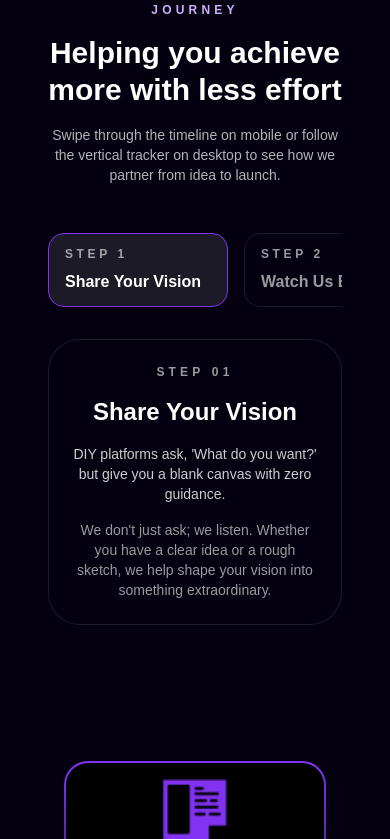
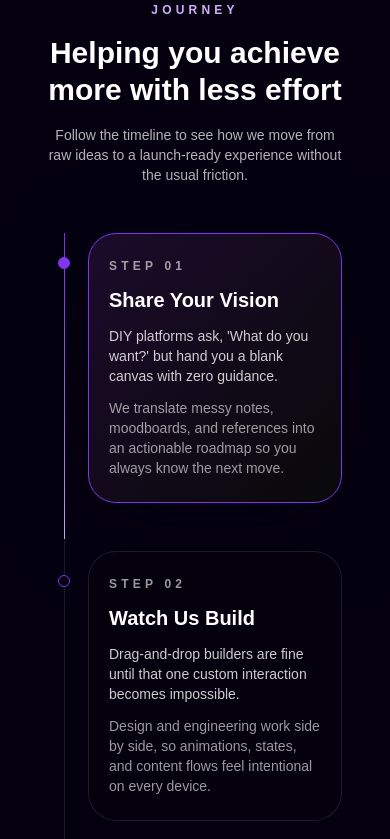
Before and after one commit to codezelat/byow-static-site, a Next.js app: page / in a window 390 px wide. Shown: the part 3665-4504 px from the top of the page. Built offline with nearby package versions, Linux system fonts and the light colour scheme.

Commit message:
Refactor StepsBar and OurChallengesPage components for improved layout and user experience

```diff
--- a/app/components/StepsBar.tsx
+++ b/app/components/StepsBar.tsx
@@ -1,44 +1,83 @@
 "use client";
 
 import type { NextPage } from "next";
-import { useState } from "react";
+import { useEffect, useRef, useState } from "react";
 
-const steps = [
+type Step = {
+  title: string;
+  description: string;
+  detail: string;
+};
+
+const steps: Step[] = [
   {
     title: "Share Your Vision",
     description:
-      "DIY platforms ask, 'What do you want?' but give you a blank canvas with zero guidance.",
+      "DIY platforms ask, 'What do you want?' but hand you a blank canvas with zero guidance.",
     detail:
-      "We don't just ask; we listen. Whether you have a clear idea or a rough sketch, we help shape your vision into something extraordinary.",
+      "We translate messy notes, moodboards, and references into an actionable roadmap so you always know the next move.",
   },
   {
     title: "Watch Us Build",
     description:
-      "Drag-and-drop builders are fine... until that custom feature you need is impossible.",
+      "Drag-and-drop builders are fine until that one custom interaction becomes impossible.",
     detail:
-      "Our product squad designs and engineers together, so even the 'one-off' interactions feel seamless across every breakpoint.",
+      "Design and engineering work side by side, so animations, states, and content flows feel intentional on every device.",
   },
   {
     title: "Review & Perfect",
     description:
       "DIY tools make you tweak endlessly, but they never quite feel right.",
     detail:
-      "We loop you in with review-ready previews and iterate fast so your site looks and feels exactly how you pictured it.",
+      "We ship review links, gather feedback quickly, and iterate until the experience feels unmistakably yours.",
   },
   {
     title: "Launch & Thrive",
     description:
-      "With DIY platforms, launching is step one—then you're stuck with performance and SEO issues.",
+      "With DIY platforms, launch day is only the beginning of performance and SEO headaches.",
     detail:
-      "We deliver optimized, future-proof builds with training included so you can sustain the momentum long after launch.",
+      "We optimize, document, and train your team so post-launch feels calm—and the site stays fast and future-proof.",
   },
 ];
 
 const StepsBar: NextPage = () => {
   const [activeStep, setActiveStep] = useState(0);
+  const stepRefs = useRef<(HTMLDivElement | null)[]>([]);
+
+  useEffect(() => {
+    if (typeof window === "undefined") return;
+
+    const observer = new IntersectionObserver(
+      (entries) => {
+        entries.forEach((entry) => {
+          if (entry.isIntersecting) {
+            const indexAttr = entry.target.getAttribute("data-step-index");
+            const index = Number(indexAttr);
+            if (!Number.isNaN(index)) {
+              setActiveStep((prev) => (prev === index ? prev : index));
+            }
+          }
+        });
+      },
+      {
+        rootMargin: "-20% 0px -35% 0px",
+        threshold: 0.35,
+      }
+    );
+
+    stepRefs.current.forEach((node) => {
+      if (node) observer.observe(node);
+    });
+
+    return () => observer.disconnect();
+  }, []);
+
+  const registerRef = (el: HTMLDivElement | null, index: number) => {
+    stepRefs.current[index] = el;
+  };
 
   return (
-    <section className="px-4 pt-16 pb-10 xs:px-6 sm:px-8 md:pt-24 md:pb-20">
+    <section className="px-4 pt-16 pb-12 xs:px-6 sm:px-8 md:pt-24 md:pb-20">
       <div className="mx-auto max-w-5xl">
         <div className="text-center">
           <p className="text-xs font-semibold uppercase tracking-[0.35em] text-[#CEB0FA]">
@@ -48,79 +87,61 @@ const StepsBar: NextPage = () => {
             Helping you achieve more with less effort
           </h2>
           <p className="mt-4 text-sm text-white/70 sm:text-base">
-            Swipe through the timeline on mobile or follow the vertical tracker on desktop to see how we partner from idea to launch.
+            Follow the timeline to see how we move from raw ideas to a launch-ready experience without the usual friction.
           </p>
         </div>
 
-        <div className="mt-12 flex flex-col gap-10 lg:flex-row lg:items-start">
-          {/* Desktop vertical tracker */}
-          <div className="hidden lg:flex lg:w-1/4 lg:flex-col lg:items-center">
-            <div className="relative w-px flex-1 bg-white/20">
-              <div
-                className="absolute w-1 bg-gradient-to-b from-[#8133F1] to-[#CEB0FA] rounded-full"
-                style={{ height: `${((activeStep + 1) / steps.length) * 100}%` }}
-              />
-            </div>
-            <div className="mt-6 space-y-3">
-              {steps.map((step, index) => (
-                <button
-                  key={step.title}
-                  onClick={() => setActiveStep(index)}
-                  className={`flex items-center gap-3 text-left text-sm font-semibold uppercase tracking-[0.25em] transition ${
-                    activeStep === index
-                      ? "text-white"
-                      : "text-white/40 hover:text-white/70"
-                  }`}
-                >
-                  <span
-                    className={`flex h-10 w-10 items-center justify-center rounded-full border text-base ${
-                      activeStep === index
-                        ? "border-[#8133F1] bg-[#8133F1]/20"
-                        : "border-white/20"
-                    }`}
+        <div className="mt-12">
+          <div className="relative">
+            <div className="hidden lg:block absolute left-1/2 top-0 bottom-0 w-px -translate-x-1/2 bg-white/10" />
+            <div
+              className="hidden lg:block absolute left-1/2 top-0 w-px -translate-x-1/2 bg-gradient-to-b from-[#8133F1] to-[#CEB0FA] transition-all duration-500"
+              style={{ height: `${((activeStep + 1) / steps.length) * 100}%` }}
+            />
+            <div className="absolute left-4 top-0 bottom-0 w-px bg-white/10 lg:hidden" />
+            <div
+              className="absolute left-4 top-0 w-px bg-gradient-to-b from-[#8133F1] to-[#CEB0FA] transition-all duration-500 lg:hidden"
+              style={{ height: `${((activeStep + 1) / steps.length) * 100}%` }}
+            />
+
+            <div className="space-y-12">
+              {steps.map((step, index) => {
+                const align = index % 2 === 0 ? "left" : "right";
+                const isActive = activeStep === index;
+
+                return (
+                  <div
+                    key={step.title}
+                    className="grid gap-6 lg:grid-cols-[minmax(0,1fr)_120px_minmax(0,1fr)] lg:items-start"
                   >
-                    {String(index + 1).padStart(2, "0")}
-                  </span>
-                  {step.title}
-                </button>
-              ))}
-            </div>
-          </div>
-
-          {/* Content cards */}
-          <div className="flex-1">
-            <div className="flex gap-4 overflow-x-auto lg:hidden">
-              {steps.map((step, index) => (
-                <button
-                  key={step.title}
-                  onClick={() => setActiveStep(index)}
-                  className={`min-w-[180px] rounded-2xl border px-4 py-3 text-left text-sm font-semibold transition ${
-                    activeStep === index
-                      ? "border-[#8133F1] bg-white/10 text-white"
-                      : "border-white/10 text-white/60"
-                  }`}
-                >
-                  <p className="text-xs uppercase tracking-[0.3em] text-white/60">
-                    Step {index + 1}
-                  </p>
-                  <p className="mt-2 text-base">{step.title}</p>
-                </button>
-              ))}
-            </div>
-
-            <div className="mt-8 rounded-[32px] border border-white/10 bg-[#05010F]/80 p-6 sm:p-8">
-              <p className="text-xs font-semibold uppercase tracking-[0.35em] text-white/60">
-                Step {String(activeStep + 1).padStart(2, "0")}
-              </p>
-              <h3 className="mt-4 text-2xl font-semibold text-white">
-                {steps[activeStep].title}
-              </h3>
-              <p className="mt-4 text-sm text-white/80 sm:text-base">
-                {steps[activeStep].description}
-              </p>
-              <p className="mt-4 text-sm text-white/60 sm:text-base">
-                {steps[activeStep].detail}
-              </p>
+                    {align === "left" ? (
+                      <>
+                        <StepCard
+                          step={step}
+                          index={index}
+                          align={align}
+                          isActive={isActive}
+                          registerRef={registerRef}
+                        />
+                        <DesktopNumber index={index} isActive={isActive} />
+                        <div className="hidden lg:block" />
+                      </>
+                    ) : (
+                      <>
+                        <div className="hidden lg:block" />
+                        <DesktopNumber index={index} isActive={isActive} />
+                        <StepCard
+                          step={step}
+                          index={index}
+                          align={align}
+                          isActive={isActive}
+                          registerRef={registerRef}
+                        />
+                      </>
+                    )}
+                  </div>
+                );
+              })}
             </div>
           </div>
         </div>
@@ -129,4 +150,67 @@ const StepsBar: NextPage = () => {
   );
 };
 
+const DesktopNumber = ({
+  index,
+  isActive,
+}: {
+  index: number;
+  isActive: boolean;
+}) => (
+  <div className="hidden lg:flex flex-col items-center gap-4 pt-2">
+    <span
+      className={`flex h-14 w-14 items-center justify-center rounded-full border-2 text-sm font-semibold transition-all duration-300 ${
+        isActive
+          ? "border-[#8133F1] bg-[#8133F1]/10 text-white"
+          : "border-white/20 text-white/50"
+      }`}
+    >
+      {String(index + 1).padStart(2, "0")}
+    </span>
+  </div>
+);
+
+interface StepCardProps {
+  step: Step;
+  index: number;
+  align: "left" | "right";
+  isActive: boolean;
+  registerRef: (el: HTMLDivElement | null, index: number) => void;
+}
+
+const StepCard = ({ step, index, align, isActive, registerRef }: StepCardProps) => {
+  return (
+    <div
+      ref={(el) => registerRef(el, index)}
+      data-step-index={index}
+      className={`relative col-span-full lg:col-auto ${
+        align === "left" ? "lg:justify-self-end lg:pr-6" : "lg:justify-self-start lg:pl-6"
+      } pl-10 lg:pl-0`}
+    >
+      <span
+        className={`absolute left-4 top-6 h-3 w-3 -translate-x-1/2 rounded-full border border-[#8133F1] lg:hidden transition ${
+          isActive ? "bg-[#8133F1]" : "bg-[#05010F]"
+        }`}
+      />
+
+      <div
+        className={`w-full rounded-[28px] border px-5 py-6 sm:px-7 sm:py-8 text-left transition-all duration-300 ${
+          isActive
+            ? "border-[#8133F1] bg-gradient-to-br from-[#1B0B2B] to-[#090909] shadow-[0_20px_80px_rgba(6,0,14,0.55)]"
+            : "border-white/10 bg-[#05010F]/90"
+        }`}
+      >
+        <p className="text-xs font-semibold uppercase tracking-[0.35em] text-white/60">
+          Step {String(index + 1).padStart(2, "0")}
+        </p>
+        <h3 className="mt-3 text-xl font-semibold text-white sm:text-2xl">
+          {step.title}
+        </h3>
+        <p className="mt-3 text-sm text-white/80 sm:text-base">{step.description}</p>
+        <p className="mt-3 text-sm text-white/60 sm:text-base">{step.detail}</p>
+      </div>
+    </div>
+  );
+};
+
 export default StepsBar;
```
Also changed, not shown: app/components/our-challenges.tsx (+14 -12 lines).
